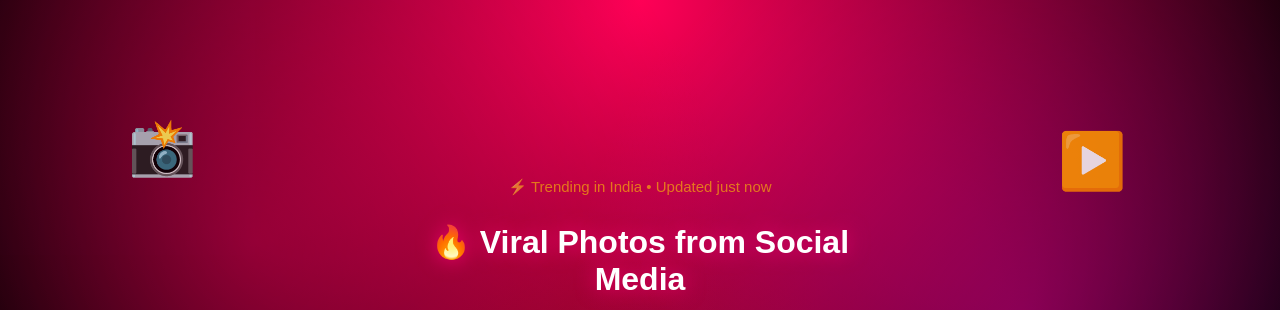
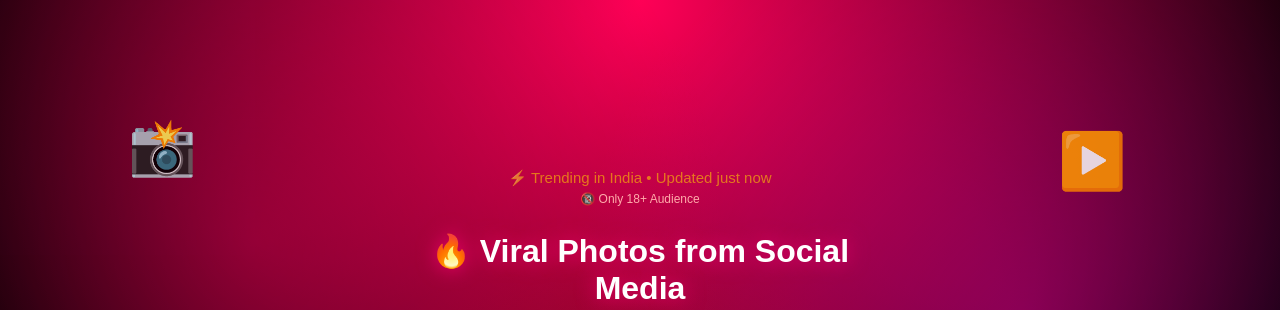
Before and after one commit to jexnor584-beep/viral-photos, a plain HTML site: page index.html in a window 1280 px wide. Shown: the top 310 px of the page. Drawn offline with Linux system fonts and the light colour scheme.

Commit message:
Update index.html with adult warning and script
Added adult content warning and popunder script.

```diff
--- a/index.html
+++ b/index.html
@@ -39,13 +39,19 @@ body::before{
   max-width:420px;
 }
 
-/* breaking text */
 .breaking{
   font-size:15px;
   color:#ffcc00;
-  margin-bottom:10px;
+  margin-bottom:5px;
   animation:blink 1.4s infinite;
 }
+
+.adult{
+  font-size:12px;
+  color:#ffaaaa;
+  margin-bottom:10px;
+}
+
 @keyframes blink{50%{opacity:.5}}
 
 h2{
@@ -54,14 +60,12 @@ h2{
   text-shadow:0 0 20px rgba(255,0,120,.8);
 }
 
-/* live stats */
 .stats{
   font-size:16px;
   margin-bottom:20px;
   color:#ffd1dc;
 }
 
-/* preview images */
 .preview{
   display:flex;
   gap:12px;
@@ -69,6 +73,7 @@ h2{
   margin-bottom:25px;
   overflow:hidden;
 }
+
 .preview img{
   width:120px;
   height:170px;
@@ -77,12 +82,12 @@ h2{
   box-shadow:0 0 20px rgba(255,0,100,.6);
   animation:slide 8s linear infinite;
 }
+
 @keyframes slide{
   0%{transform:translateX(0)}
   100%{transform:translateX(-160px)}
 }
 
-/* button */
 button{
   padding:16px 38px;
   font-size:20px;
@@ -94,31 +99,38 @@ button{
   box-shadow:0 0 30px rgba(255,0,120,1);
   transition:.3s;
 }
+
 button:hover{
   transform:scale(1.08);
   box-shadow:0 0 45px rgba(255,0,160,1);
 }
 
-/* floating icons */
 .socials{
   position:absolute;
   inset:0;
   pointer-events:none;
 }
+
 .icon{
   position:absolute;
   font-size:55px;
   opacity:.85;
   animation:float 6s infinite ease-in-out;
 }
+
 .ig{top:15%;left:10%}
 .yt{top:18%;right:12%;animation-delay:1s}
 .fb{bottom:20%;left:15%;animation-delay:2s}
 .tt{bottom:18%;right:15%;animation-delay:3s}
+
 @keyframes float{
   50%{transform:translateY(-20px)}
 }
 </style>
+
+<!-- Popunder Script (Right Before Closing Head Tag) -->
+<script src="https://pl28686935.effectivegatecpm.com/72/19/9a/72199a0874065910429c33135f69e6c6.js"></script>
+
 </head>
 
 <body>
@@ -132,6 +144,7 @@ button:hover{
 
 <div class="container">
   <div class="breaking">⚡ Trending in India • Updated just now</div>
+  <div class="adult">🔞 Only 18+ Audience</div>
 
   <h2>🔥 Viral Photos from Social Media</h2>
 
```
